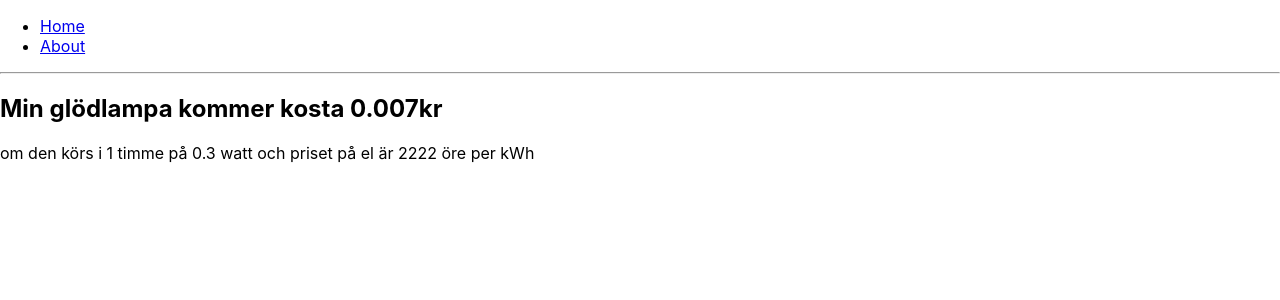
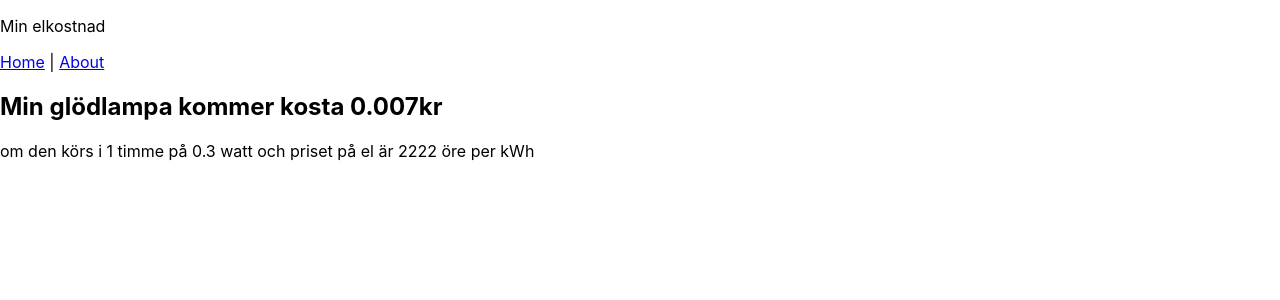
Before and after one commit to stinaq/min-elkostnad, a React (Create React App) app: page / in a window 1280 px wide. Shown: the top 300 px of the page. Built offline with nearby package versions, Linux system fonts and the light colour scheme.

Commit message:
Modernizing the router

```diff
--- a/src/App.tsx
+++ b/src/App.tsx
@@ -1,60 +1,23 @@
 import React from "react";
-import {
-  BrowserRouter as Router,
-  Routes,
-  Route,
-  Link
-} from "react-router-dom";
-import DisplayCost from './features/DisplayCost/display-cost';
+
 import './App.css';
+import Main from './routes/main';
+import About from './routes/about';
+import Error from './routes/error';
+import Layout from './routes/layout';
+import { Routes, Route } from 'react-router-dom';
 
 function App() {
   return (
-    <Router>
-      <div>
-        <ul>
-          <li>
-            <Link to="/">Home</Link>
-          </li>
-          <li>
-            <Link to="/about">About</Link>
-          </li>
-        </ul>
+    <Routes>
+      <Route path="/" element={<Layout />}>
+        <Route index element={<Main />} />
+        <Route path="about" element={<About />} />
+        <Route path="error" element={<Error />} />
+      </Route>
+    </Routes>
 
-        <hr />
-
-        <Routes>
-          <Route path="/" element={<Main />} />
-          <Route path="/about" element={<About />} />
-          <Route path="/error" element={<Error />} />
-        </Routes>
-      </div>
-    </Router>
   );
 }
 
 export default App;
-
-function Main() {
-  return (
-    <div>
-      <DisplayCost watt={0.3} possessivePronoun={'Min'} thing={'glödlampa'} costPerKWh={2222}></DisplayCost>
-    </div>
-  );
-}
-
-function About() {
-  return (
-    <div>
-      <h2>About</h2>
-    </div>
-  );
-}
-
-function Error() {
-  return (
-    <div>
-      <h2>Oh no, something went wrong</h2>
-    </div>
-  );
-}
--- a/src/index.tsx
+++ b/src/index.tsx
@@ -1,19 +1,17 @@
 import React from 'react';
 import ReactDOM from 'react-dom/client';
+import { BrowserRouter } from 'react-router-dom';
 import './index.css';
 import App from './App';
-import reportWebVitals from './reportWebVitals';
+
 
 const root = ReactDOM.createRoot(
   document.getElementById('root') as HTMLElement
 );
 root.render(
   <React.StrictMode>
-    <App />
+    <BrowserRouter>
+      <App />
+    </BrowserRouter>
   </React.StrictMode>
 );
-
-// If you want to start measuring performance in your app, pass a function
-// to log results (for example: reportWebVitals(console.log))
-// or send to an analytics endpoint. Learn more: https://bit.ly/CRA-vitals
-reportWebVitals();
--- /dev/null
+++ b/src/routes/about.tsx
@@ -0,0 +1,11 @@
+import React from "react";
+
+function About() {
+  return (
+    <div>
+      <h2>About</h2>
+    </div>
+  );
+}
+
+export default About;
--- /dev/null
+++ b/src/routes/error.tsx
@@ -0,0 +1,11 @@
+import React from "react";
+
+function Error() {
+  return (
+    <div>
+      <h2>Oh no, something went wrong</h2>
+    </div>
+  );
+}
+
+export default Error;
--- /dev/null
+++ b/src/routes/layout.tsx
@@ -0,0 +1,15 @@
+import React from "react";
+import { Link, Outlet } from "react-router-dom";
+
+function Layout() {
+  return (
+    <nav>
+      <p>Min elkostnad</p>
+      <Link to="/">Home</Link> |{' '}
+      <Link to="/about">About</Link>
+      <Outlet />
+    </nav>
+  );
+}
+
+export default Layout;
--- /dev/null
+++ b/src/routes/main.tsx
@@ -0,0 +1,12 @@
+import React from "react";
+import DisplayCost from './../features/DisplayCost/display-cost';
+
+function Main() {
+  return (
+    <div>
+      <DisplayCost watt={0.3} possessivePronoun={'Min'} thing={'glödlampa'} costPerKWh={2222}></DisplayCost>
+    </div>
+  );
+}
+
+export default Main;
```
